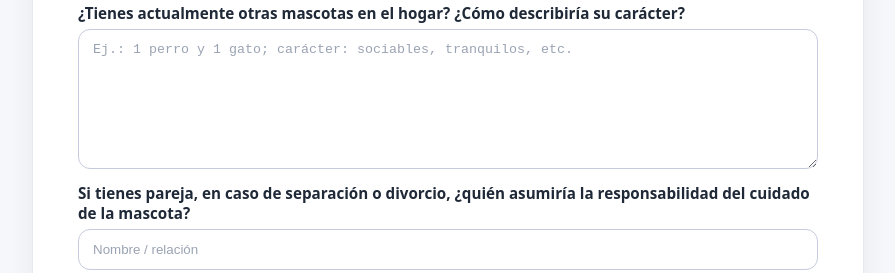
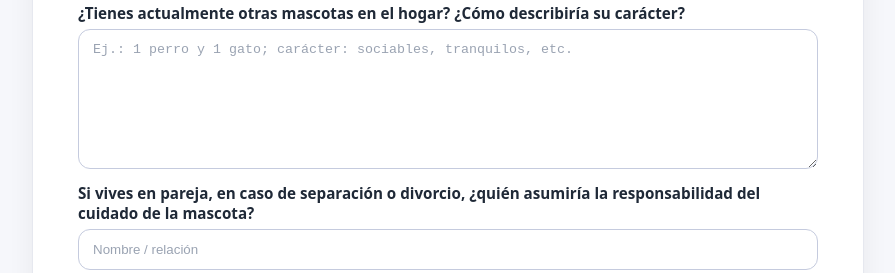
Before and after one commit to tsolp/Formulario_adopcion, a plain HTML site: page index.html in a window 1280 px wide. Shown: the part 1048-1321 px from the top of the page, without its empty margins (192-1087 px from the left). Drawn offline with Linux system fonts and the light colour scheme.

Commit message:
Update index.html

```diff
--- a/index.html
+++ b/index.html
@@ -227,7 +227,7 @@
             </div>
 
             <div class="q">
-              <label for="responsable_separacion">Si tienes pareja, en caso de separación o divorcio, ¿quién asumiría la responsabilidad del cuidado de la mascota?</label>
+              <label for="responsable_separacion">Si vives en pareja, en caso de separación o divorcio, ¿quién asumiría la responsabilidad del cuidado de la mascota?</label>
               <input id="responsable_separacion" name="responsable_separacion" type="text" required placeholder="Nombre / relación" />
             </div>
 
```
